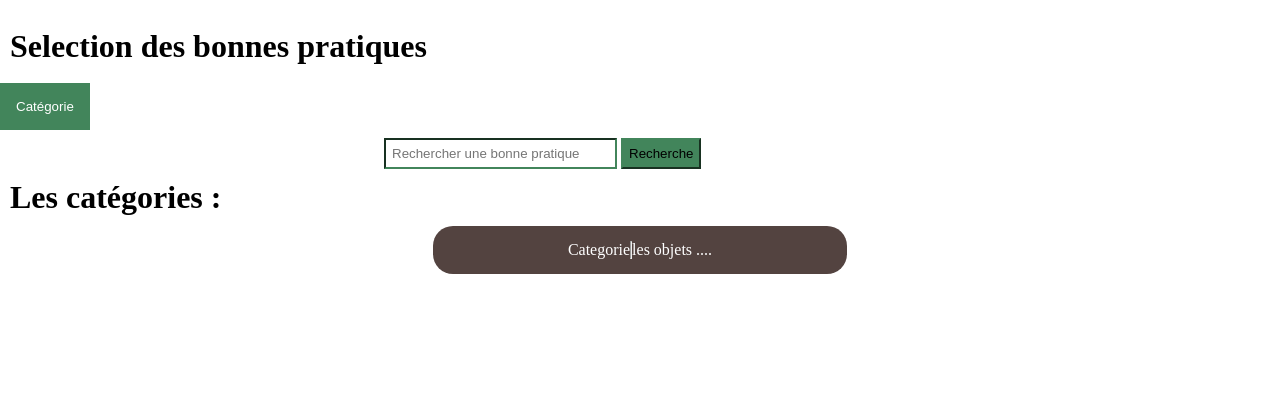
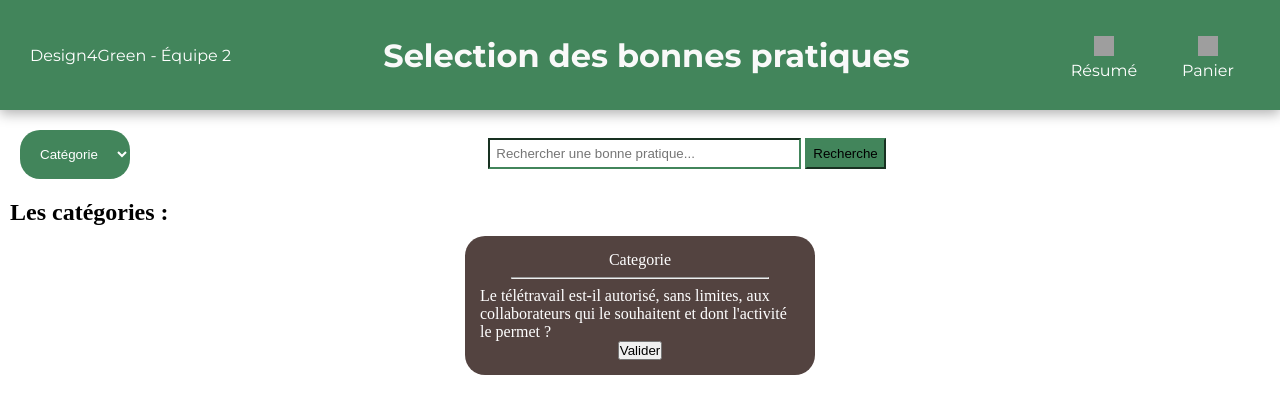
Before and after one commit to HugoDELCROIX/EcoConception, a PHP site: page /acceuil.html in a window 1280 px wide. Shown: the top 414 px of the page. Run offline with PHP 8.4, Linux system fonts and the light colour scheme; grey boxes are pictures that could not be loaded.

Commit message:
modif acceuil

```diff
--- a/client/acceuil.css
+++ b/client/acceuil.css
@@ -1,8 +1,62 @@
-.categorie {
+/* Style Header */
+header {
+  font-family: "Montserrat", sans-serif;
+  color: #f9f9f9;
+  background-color: #42855b;
+  height: 110px;
+  display: flex;
+  justify-content: space-between;
+  align-items: center;
+  padding: 0 30px 0;
+  box-shadow: rgba(0, 0, 0, 0.3) 0px 4px 12px;
+}
+
+.container-nav {
+  display: flex;
+  justify-content: space-between;
+  gap: 20px;
+}
+
+.container-nav a {
+  text-decoration: none;
+  color: #f9f9f9;
+}
+
+.icon-text {
+  width: 70px;
+  display: flex;
+  padding: 5px;
+  flex-direction: column;
+  align-items: center;
+  transition: 0.4s;
+  border-radius: 10px;
+  border: solid 2px transparent;
+}
+
+.icon-text:hover {
+  background-color: #28593a;
+  border: solid 2px #f9f9f9;
+}
+
+.icon {
+  margin: 5px;
+  width: 20px;
+  height: 20px;
+}
+
+/* fin header*/
+
+#recherche{
+  display:flex;
+	justify-content: center;
+	flex-wrap : wrap;
+}
+select {
     background-color: #42855B;
     color: white;
     padding: 16px;
     border: none;
+    border-radius: 20px;
   }
 
   .deroulant {
@@ -10,7 +64,7 @@
     display: inline-block;
   }
 
-  .menu {
+  .familiesSelector {
     display: none;
     position: absolute;
     background-color: #f1f1f1;
@@ -19,20 +73,12 @@
     z-index: 1;
   }
 
-  .menu a {
+  .familiesSelector option {
     color: black;
     padding: 12px 16px;
     text-decoration: none;
     display: block;
   }
-
-  .menu a:hover {background-color: #ddd;}
-
-  .deroulant:hover .menu {display: block;}
-
-  .deroulant:hover .categorie {background-color: #3e8e41;}
-
-
 
 
 input[type=text]{
@@ -46,13 +92,23 @@ form{
   float: center;
 }
 
-.barre{
-  width: 40%;
-  margin: auto;
-  border-color: #42855B;
+.place .deroulant{
+  float: left;
+}
+.place{
+  padding:20px;
 }
 
-button{
+
+.barre{
+  position: relative;
+  display:flex;
+  margin :auto;
+	justify-content: center;
+	flex-wrap : wrap;
+}
+
+.barre button{
   float: center;
   padding: 6px;
   margin-top: 8px;
@@ -64,16 +120,33 @@ button{
 
 
 .clique {
-	width: 25%;
-	margin : 2% 2%;
-    position: relative;
-    display:flex;
+  position: relative;
+  display:flex;
 	justify-content: center;
 	flex-wrap : wrap;
+  width: 25%;
+	height: 30%;
+	border: none 1px;
+	border-radius: 20px;
+	background: #534340;
+ 	margin : 0px 15px 15px ;
+	padding : 15px ;
 }
 
+.clique hr{
+    width: 80%;
+    margin: 8px auto;
+}
 
-h1{
+.clique p:first-child{
+  text-align: center;
+}
+
+.titre{
+  width: 100%;
+}
+
+h2{
   margin: 10px;
   text-align: left;
 }
@@ -87,15 +160,3 @@ p{
 	justify-content: center;
 	flex-wrap : wrap;
 }
-
-
-
-.clique{
-  width: 30%;
-	height: 30%;
-	border: none 1px;
-	border-radius: 20px;
-	background: #534340;
- 	margin : 0px 15px 15px ;
-	padding : 15px ;
-}
--- a/client/acceuil.html
+++ b/client/acceuil.html
@@ -13,35 +13,49 @@
         <p>Design4Green - Équipe 2</p>
 
         <h1>Selection des bonnes pratiques</h1>
+
+        <div class="container-nav">
+            <a class="icon-text" href="./resume.php">
+                <img src="./assets/images/book.svg" alt="book-icon" class="icon">
+                <p>Résumé</p>
+            </a>
+            <a class="icon-text" href="./panier.php">
+                <img src="./assets/images/cart.svg" alt="cart-icon" class="icon">
+                <p>Panier</p>
+            </a>
+        </div>
     </header>
     <section class="recherche">
-        <div class="deroulant">
-            <button class="categorie">Catégorie</button>
-            <div class="menu">
-            <a href="#">Cat 1</a>
-            <a href="#">Cat 2</a>
-            <a href="#">Cat 3</a>
+            <div class="place">
+            <div class="deroulant">
+                <select name="families" id="familiesSelector">
+                    <option>Catégorie</option>
+                </select>
             </div>
-        </div>
-        <div class="barre">
-            <form action="#">
-                        <input type="text" placeholder="Rechercher une bonne pratique" name="search" size="25px">
+            <div class="barre">
+                <form action="#">
+                        <input type="text" placeholder="Rechercher une bonne pratique..." name="search" size=35px>
                         <button type="submit" class="barre-search" >Recherche</button>
-            </form>
+                </form>
+            </div>
         </div>
 
 
+
     </section>
-    <h1> Les catégories : </h1>
+    <h2> Les catégories : </h2>
     <section id="cat">
         <div class="clique">
-            <p>Categorie </p>
-            <hr >
-            <p>les objets ....</p>
-
+            <div class="titre">
+                <p>Categorie </p>
+            </div>
+            <hr>
+            <p>Le télétravail est-il autorisé, sans limites, aux collaborateurs qui le souhaitent et dont l'activité le permet ?</p>
+            <button>Valider</button>
 
         </div>
 
     </section>
+
 </body>
 </html>
--- a/client/css/style.css
+++ b/client/css/style.css
@@ -1,6 +1,6 @@
-@import url('import "@fontsource/montserrat"');
+@import url("https://fonts.googleapis.com/css2?family=Montserrat:wght@300;400;700&display=swap");
 
 * {
-    margin: 0;
-    padding: 0;
+  margin: 0;
+  padding: 0;
 }
```
